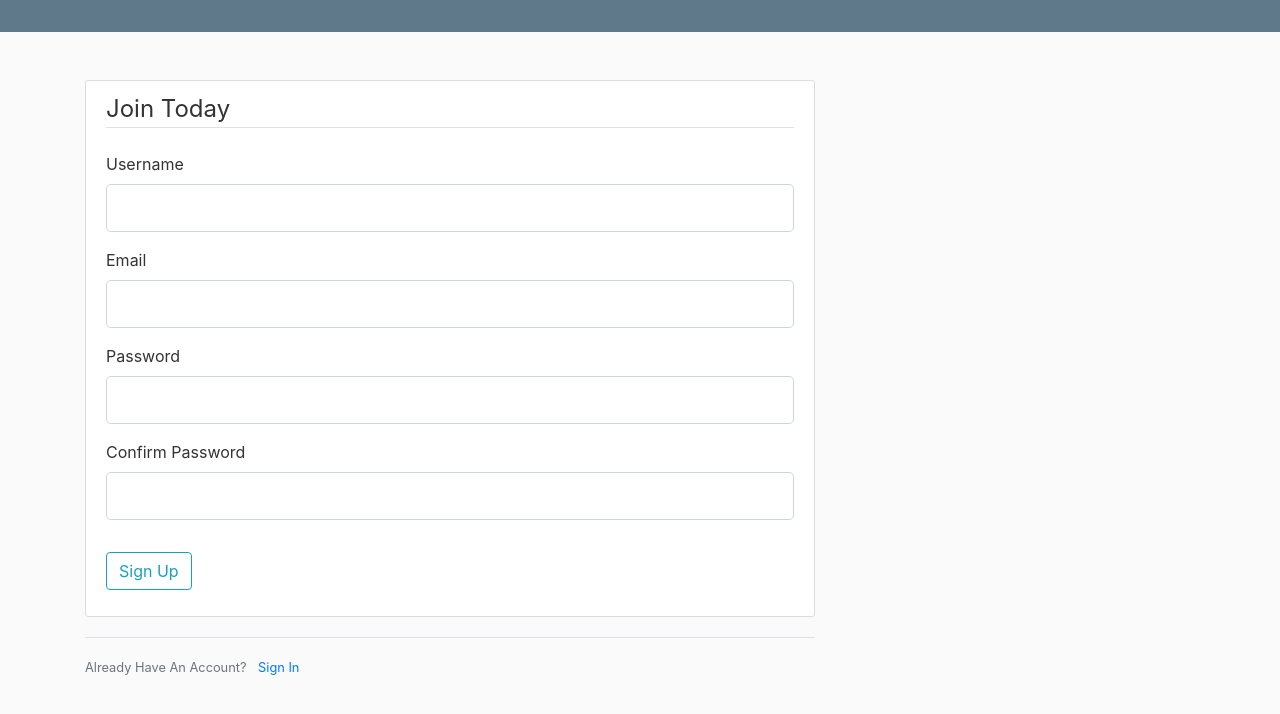
After one commit to PramodaMajhi/sentiment-analysis, a Flask app: template templates/register.html in a window 1280 px wide. The commit adds this page. Shown: the top 714 px of the page. Run offline with Flask 2, Linux system fonts and the light colour scheme; the template is opened without the code that fills it: values that come from a table or form of the project are taken from there, others are empty; parts of the project's set-up code (start-up, migrations or seed data) failed here and were passed over; some libraries are stand-ins or nearby versions.

Commit message:
Modified the css

```diff
--- a/flask-main.py
+++ b/flask-main.py
@@ -0,0 +1,71 @@
+from flask import Flask, render_template, url_for, flash, redirect
+from forms import RegistrationForm, LoginForm, ReviewTextForm
+from sklearn.externals import joblib
+
+app = Flask(__name__)
+app.config['SECRET_KEY'] = '5791628bb0b13ce0c676dfde280ba245'
+
+posts = [
+    {
+        'author': 'Corey Schafer',
+        'title': 'Blog Post 1',
+        'content': 'First post content',
+        'date_posted': 'April 20, 2018'
+    },
+    {
+        'author': 'Jane Doe',
+        'title': 'Blog Post 2',
+        'content': 'Second post content',
+        'date_posted': 'April 21, 2018'
+    }
+]
+
+
+@app.route("/")
+@app.route("/home",  methods=['GET', 'POST'])
+def home():
+    form = ReviewTextForm()
+    if form.validate_on_submit():
+        if form.reviewText.data == 'Good':
+            flash('Your sentiment is positive!', 'success')
+            return redirect(url_for('home'))
+        else:
+            flash('Your sentiment is negative', 'warning')
+    return render_template('home.html', posts=posts, form=form)
+
+
+@app.route("/about")
+def about():
+    return render_template('about.html', title='About')
+
+
+@app.route("/register", methods=['GET', 'POST'])
+def register():
+    form = RegistrationForm()
+    if form.validate_on_submit():
+        flash(f'Account created for {form.username.data}!', 'success')
+        return redirect(url_for('home'))
+    return render_template('register.html', title='Register', form=form)
+
+
+@app.route("/comment", methods=['GET', 'POST'])
+def comment():
+    form = ReviewTextForm()
+    if form.validate_on_submit():
+        print(form.reviewText.data)
+        newVector = joblib.load('classfical-vectorizer.joblib')
+        newModel = joblib.load('classical-model.joblib')
+        myVectortest = newVector.transform([form.reviewText.data])
+        joblibPrectict = newModel.predict(myVectortest)
+        print(joblibPrectict)
+        for index, feedback in enumerate(joblibPrectict):
+            if feedback == 1:
+                flash('Your sentiment is positive!', 'success')
+                return redirect(url_for('comment'))
+            else:
+                flash('Your sentiment is negative', 'warning')
+    return render_template('home.html', title='Comment', form=form)
+
+
+if __name__ == '__main__':
+    app.run(debug=True)
--- a/forms.py
+++ b/forms.py
@@ -0,0 +1,28 @@
+from flask_wtf import FlaskForm
+from wtforms import StringField, PasswordField, SubmitField, BooleanField,TextAreaField
+from wtforms.validators import DataRequired, Length, Email, EqualTo
+
+
+class RegistrationForm(FlaskForm):
+    username = StringField('Username',
+                           validators=[DataRequired(), Length(min=2, max=20)])
+    email = StringField('Email',
+                        validators=[DataRequired(), Email()])
+    password = PasswordField('Password', validators=[DataRequired()])
+    confirm_password = PasswordField('Confirm Password',
+                                     validators=[DataRequired(), EqualTo('password')])
+    submit = SubmitField('Sign Up')
+
+
+class LoginForm(FlaskForm):
+    email = StringField('Email',
+                        validators=[DataRequired(), Email()])
+    password = PasswordField('Password', validators=[DataRequired()])
+    remember = BooleanField('Remember Me')
+    submit = SubmitField('Login')
+
+class ReviewTextForm(FlaskForm):
+    reviewText = TextAreaField('Your Review Text',
+                        validators=[DataRequired(), Length(min=2, max=150)])
+
+    submit = SubmitField('Test')
--- a/static/main.css
+++ b/static/main.css
@@ -78,3 +78,19 @@ a.article-title:hover {
 .account-heading {
   font-size: 2.5rem;
 }
+
+.imagediv {
+    padding-top: 15px;
+    /* padding: 40px; */
+    text-align: center
+}
+.img {
+    vertical-align: middle;
+    border-style: none;
+    height: 90px;
+    width: 90px;
+    padding: 10px;
+ }
+ .alert-success {
+    text-align: center; !important;
+}
--- a/templates/layout.html
+++ b/templates/layout.html
@@ -35,6 +35,16 @@
               {% for category, message in messages %}
                 <div class="alert alert-{{ category }}">
                   {{ message }}
+                   {% if category == 'success' %}
+                       <div class="imagediv" style="text-align:center">
+                           <img src="{{url_for('static', filename='happy.png')}}" />
+                       </div>
+                     {% else %}
+                        <div class="imagediv" style="text-align:center">
+                           <img src="{{url_for('static', filename='disappointed-face.png')}}" />
+                       </div>
+                   {% endif %}
+
                 </div>
               {% endfor %}
             {% endif %}
--- /dev/null
+++ b/templates/register.html
@@ -0,0 +1,72 @@
+{% extends "layout.html" %}
+{% block content %}
+    <div class="content-section">
+        <form method="POST" action="">
+            {{ form.hidden_tag() }}
+            <fieldset class="form-group">
+                <legend class="border-bottom mb-4">Join Today</legend>
+                <div class="form-group">
+                    {{ form.username.label(class="form-control-label") }}
+
+                    {% if form.username.errors %}
+                        {{ form.username(class="form-control form-control-lg is-invalid") }}
+                        <div class="invalid-feedback">
+                            {% for error in form.username.errors %}
+                                <span>{{ error }}</span>
+                            {% endfor %}
+                        </div>
+                    {% else %}
+                        {{ form.username(class="form-control form-control-lg") }}
+                    {% endif %}
+                </div>
+                <div class="form-group">
+                    {{ form.email.label(class="form-control-label") }}
+                    {% if form.email.errors %}
+                        {{ form.email(class="form-control form-control-lg is-invalid") }}
+                        <div class="invalid-feedback">
+                            {% for error in form.email.errors %}
+                                <span>{{ error }}</span>
+                            {% endfor %}
+                        </div>
+                    {% else %}
+                        {{ form.email(class="form-control form-control-lg") }}
+                    {% endif %}
+                </div>
+                <div class="form-group">
+                    {{ form.password.label(class="form-control-label") }}
+                    {% if form.password.errors %}
+                        {{ form.password(class="form-control form-control-lg is-invalid") }}
+                        <div class="invalid-feedback">
+                            {% for error in form.password.errors %}
+                                <span>{{ error }}</span>
+                            {% endfor %}
+                        </div>
+                    {% else %}
+                        {{ form.password(class="form-control form-control-lg") }}
+                    {% endif %}
+                </div>
+                <div class="form-group">
+                    {{ form.confirm_password.label(class="form-control-label") }}
+                    {% if form.confirm_password.errors %}
+                        {{ form.confirm_password(class="form-control form-control-lg is-invalid") }}
+                        <div class="invalid-feedback">
+                            {% for error in form.confirm_password.errors %}
+                                <span>{{ error }}</span>
+                            {% endfor %}
+                        </div>
+                    {% else %}
+                        {{ form.confirm_password(class="form-control form-control-lg") }}
+                    {% endif %}
+                </div>
+            </fieldset>
+            <div class="form-group">
+                {{ form.submit(class="btn btn-outline-info") }}
+            </div>
+        </form>
+    </div>
+    <div class="border-top pt-3">
+        <small class="text-muted">
+            Already Have An Account? <a class="ml-2" href="{{ url_for('login') }}">Sign In</a>
+        </small>
+    </div>
+{% endblock content %}
```
Also changed, not shown: templates/home.html (+6 -1 lines), templates/login.html (added, +52 -0 lines), static/Sad_Face_Emoji.png (added), static/disappointed-face.png (added), static/happy.png (added), static/smileysticker-meaning.png (added), 1 other file.
